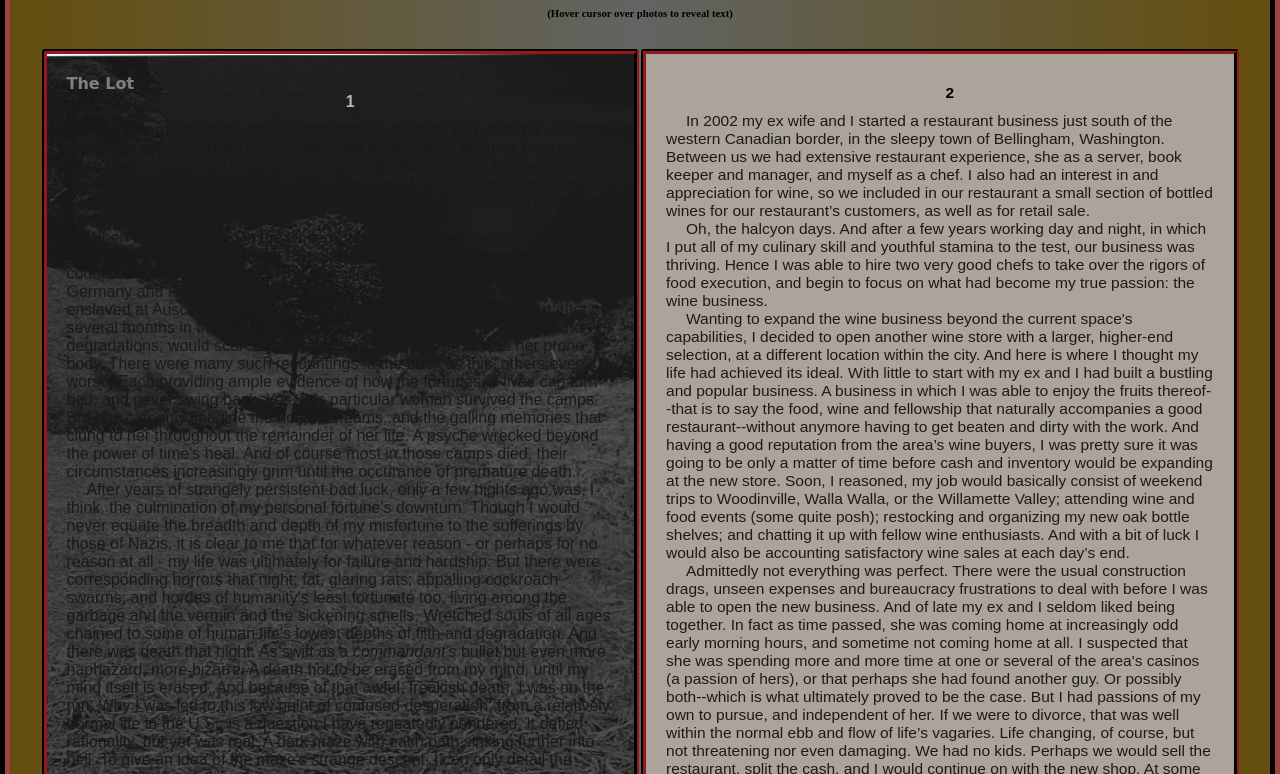
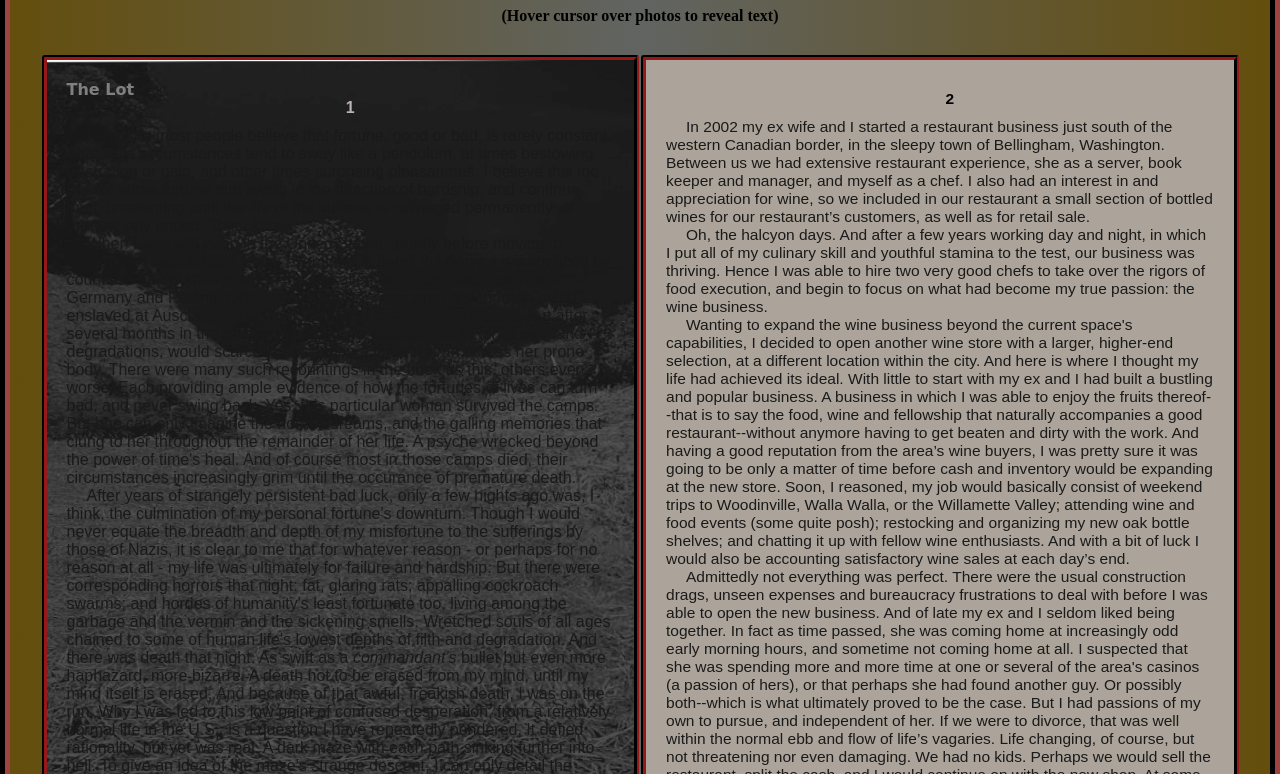
Before and after one commit to Cappielly/the-lot, a plain HTML site: page index.html in a window 1280 px wide. Shown: the part 128-902 px from the top of the page. Drawn offline with Linux system fonts and the light colour scheme.

Commit message:
sample commit

```diff
--- a/lot.css
+++ b/lot.css
@@ -30,6 +30,7 @@ h6{
   text-align: center;
   margin-top: 10px;
   font-weight: bold;
+  font-size: 100%;
 }
 
 p {
```
